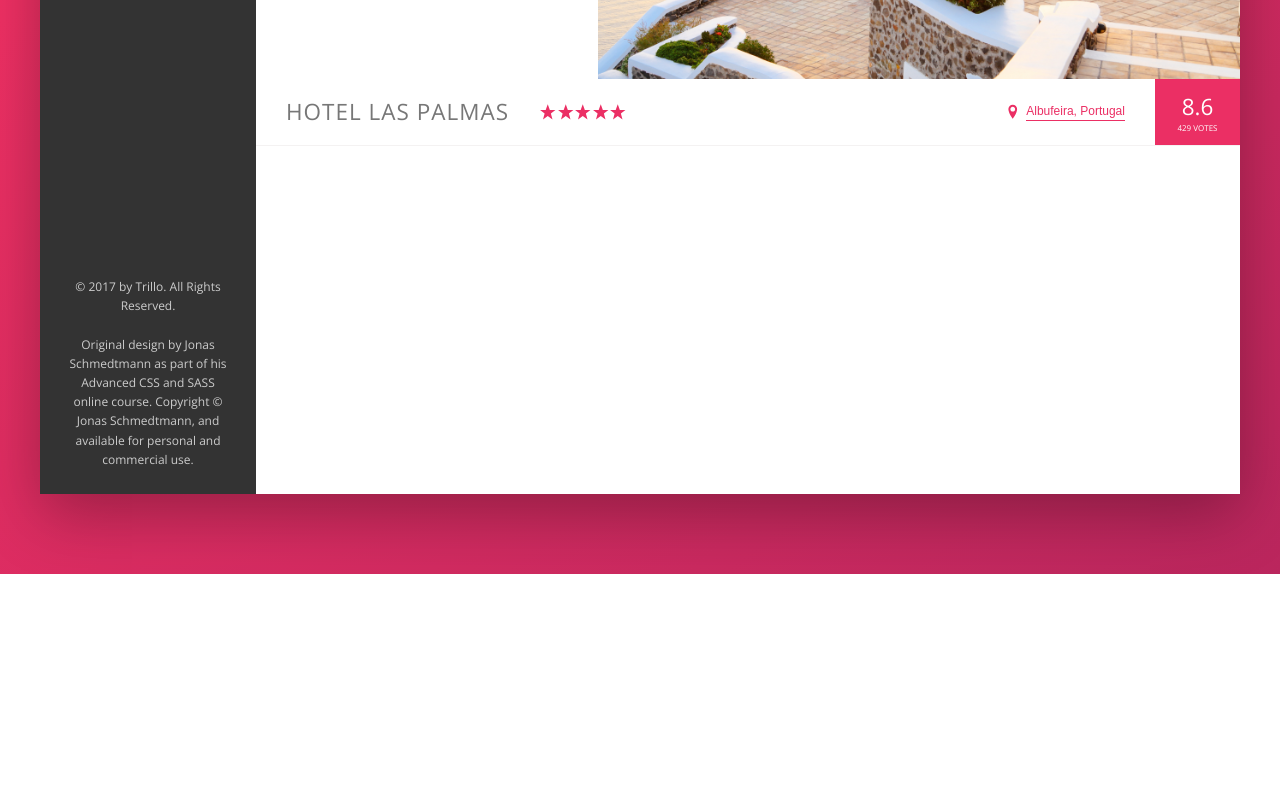
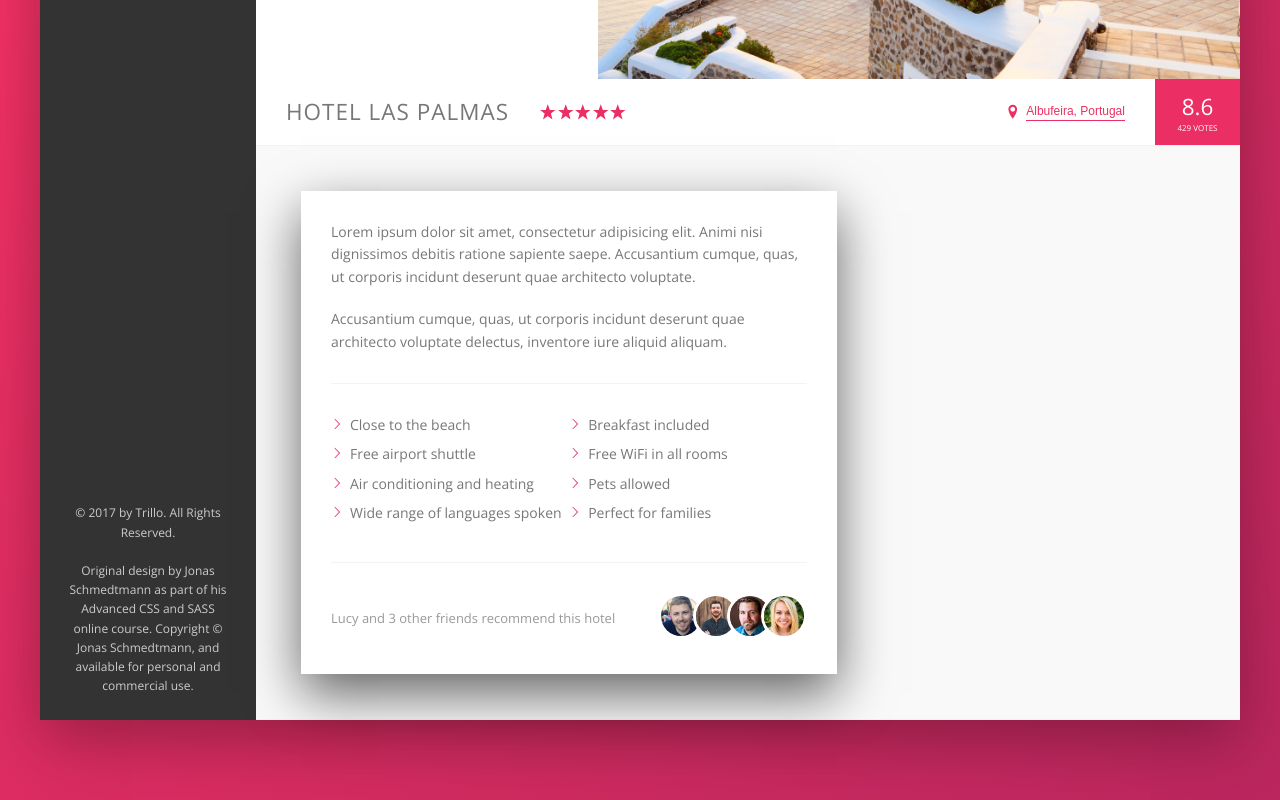
Before and after one commit to sleeplesseditor/Trillo, a website: page index.html in a window 1280 px wide. Shown: the part 456-1256 px from the top of the page. Before the commit the page ends 1030 px from the top, so only its background shows below. Drawn offline with nearby package versions, Linux system fonts and the light colour scheme.

Commit message:
Description section added

```diff
--- a/index.html
+++ b/index.html
@@ -140,6 +140,42 @@
                         </div>
                     </div>
 
+                    <div class="detail">
+                        <div class="description">
+                            <p class="paragraph">
+                                Lorem ipsum dolor sit amet, consectetur adipisicing elit. Animi nisi dignissimos debitis
+                                ratione sapiente saepe. Accusantium cumque, quas, ut corporis incidunt deserunt quae
+                                architecto voluptate.
+                            </p>
+                            <p class="paragraph">
+                                Accusantium cumque, quas, ut corporis incidunt deserunt quae architecto voluptate delectus,
+                                inventore iure aliquid aliquam.
+                            </p>
+                            <ul class="list">
+                                <li class="list__item">Close to the beach</li>
+                                <li class="list__item">Breakfast included</li>
+                                <li class="list__item">Free airport shuttle</li>
+                                <li class="list__item">Free WiFi in all rooms</li>
+                                <li class="list__item">Air conditioning and heating</li>
+                                <li class="list__item">Pets allowed</li>
+                                <li class="list__item">Wide range of languages spoken</li>
+                                <li class="list__item">Perfect for families</li>
+                            </ul>
+                            <div class="recommend">
+                                <p class="recommend__count">
+                                    Lucy and 3 other friends recommend this hotel
+                                </p>
+                                <div class="recommend__friends">
+                                    <img src="img/user-3.jpg" alt="Friend 1" class="recommend__photo">
+                                    <img src="img/user-4.jpg" alt="Friend 2" class="recommend__photo">
+                                    <img src="img/user-5.jpg" alt="Friend 3" class="recommend__photo">
+                                    <img src="img/user-6.jpg" alt="Friend 4" class="recommend__photo">
+                                </div>
+                            </div>
+                        </div>
+                        <div class="user-reviews">
+
+                        </div>
                     </div>
 
                 </main>
--- a/sass/_base.scss
+++ b/sass/_base.scss
@@ -13,6 +13,9 @@
     --color-grey-dark-3: #999;
 
     --shadow-dark: 0 2rem 6rem rgba(0,0,0, .3);
+    --shadow-light: 0 2rem 5rem rgba(0,0,0, 0.6);
+    --line: 1px solid var(--color-grey-light-2);
+
 }
 
 * {
--- a/sass/_components.scss
+++ b/sass/_components.scss
@@ -193,7 +193,7 @@
 .overview {
     display: flex;
     align-items: center;
-    border-bottom: 1px solid var(--color-grey-light-2);
+    border-bottom: var(--line);
 
     &__heading {
         font-size: 2.25rem;
@@ -297,3 +297,78 @@
         box-shadow: none;
     }
 }
+
+// Paragraph
+.paragraph:not(:last-of-type) {
+    margin-bottom: 2rem;
+}
+
+// List
+.list {
+    list-style: none;
+    margin: 3rem 0;
+    padding: 3rem 0;
+    border-top: var(--line);
+    border-bottom: var(--line);
+
+    display: flex;
+    flex-wrap: wrap;
+
+    &__item {
+        flex: 0 0 50%;
+        margin-bottom: .7rem;
+    }
+
+    &__item::before {
+        content: "";
+        display: inline-block;
+        height: 1.2rem;
+        width: 1.2rem;
+        margin-right: .7rem;
+
+        //Older Browsers
+        // background-image: url(../img/chevron-thin-right.svg);
+        // background-size: cover;
+
+        //Newer Browsers
+        background-color: var(--color-primary);
+        -webkit-mask-image: url(../img/chevron-thin-right.svg);
+        -webkit-mask-size: cover;
+        mask-image: url(../img/chevron-thin-right.svg);
+        mask-size: cover;
+    }
+}
+
+// Recommend
+.recommend {
+    font-size: 1.3rem;
+    color: var(--color-grey-dark-3);
+    display: flex;
+    align-items: center;
+
+    &__count {
+        margin-right: auto;
+    }
+
+    &__friends {
+
+    }
+
+    &__photo {
+        box-sizing: content-box;
+        height: 4rem;
+        width: 4rem;
+        border-radius: 50%;
+        border: solid 3px #fff;
+        transition: all .2s;
+
+        &:not(:last-child) {
+            margin-right: -1.5rem;
+        }
+
+        &:hover {
+            transform: scale(2);
+            border: none;
+        }
+    }
+}
--- a/sass/_layout.scss
+++ b/sass/_layout.scss
@@ -11,7 +11,7 @@
     font-size: 1.4rem;
     height: 7rem;
     background-color: #fff;
-    border-bottom: 1px solid var(--color-grey-light-2);
+    border-bottom: var(--line);
     display: flex;
     justify-content: space-between;
     align-items: center;
@@ -32,5 +32,26 @@
 .hotel-view {
     background-color: #fff;
     flex: 1;
-    height: 80rem;
 }
+
+//Layout Section
+
+.detail {
+    display: flex;
+    padding: 4.5rem;
+    background-color: var(--color-grey-light-1);
+    border-bottom: var(--line);
+}
+
+.description {
+    font-size: 1.4rem;
+    background-color: #fff;
+    box-shadow: var(--shadow-light);
+    padding: 3rem;
+    flex: 0 0 60%;
+    margin-right: 4.5rem;
+}
+
+.user-reviews {
+    flex: 1;
+}
```
Also changed, not shown: css/style.css. Lines whose indentation alone changed are shown as unchanged.
